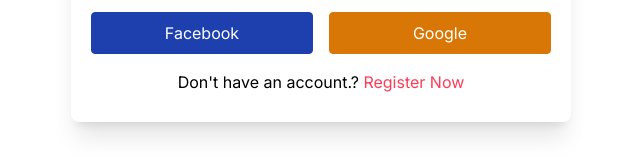
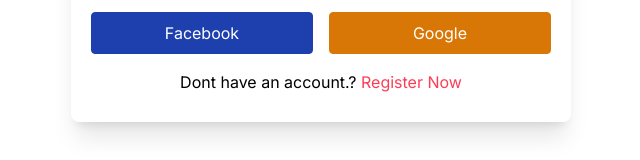
Before and after one commit to zahardian/interior, a Next.js app: page /login in a window 1280 px wide. Shown: the part 506-666 px from the top of the page, without its empty margins (319-959 px from the left). Built offline with nearby package versions, Linux system fonts and the light colour scheme.

Commit message:
menghapus tanda petik

```diff
--- a/app/(auth)/login/page.tsx
+++ b/app/(auth)/login/page.tsx
@@ -56,7 +56,7 @@
           </div>
           <div className="text-center">
             <h4>
-              Don't have an account.?{" "}
+              Dont have an account.?{" "}
               <Link href="/register" className="text-primary cursor-pointer">
                 Register Now
               </Link>
--- a/app/about/page.tsx
+++ b/app/about/page.tsx
@@ -18,7 +18,7 @@
             <p className="mb-8">
               Furniture is a potent visual marker of our times,” says Caroline
               Stevenson, head of cultural and ... “Trend analysis of any given
-              era will reveal society's values and aspirations.” ... The urge to
+              era will reveal societys values and aspirations.” ... The urge to
               creative expression runs deep
             </p>
             <div className="flex gap-10">
```
